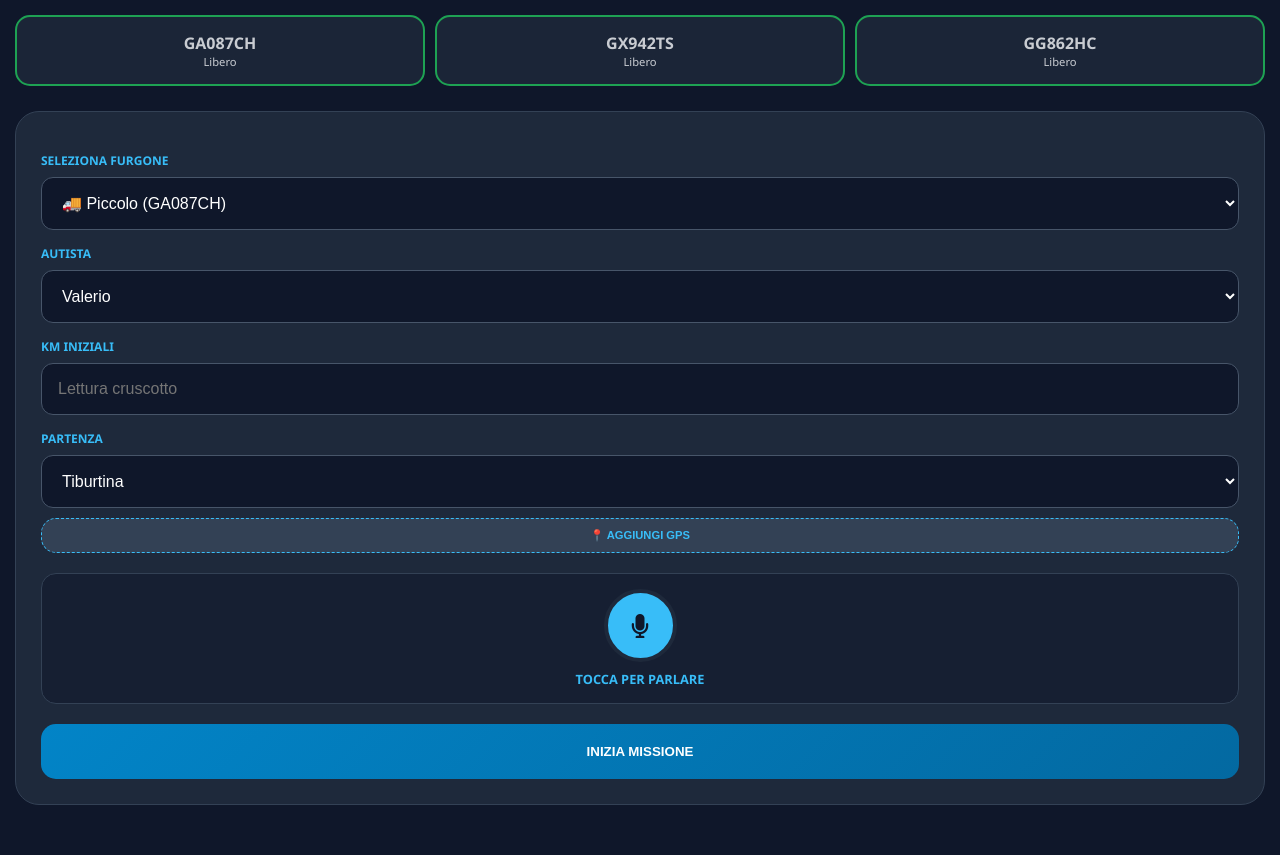
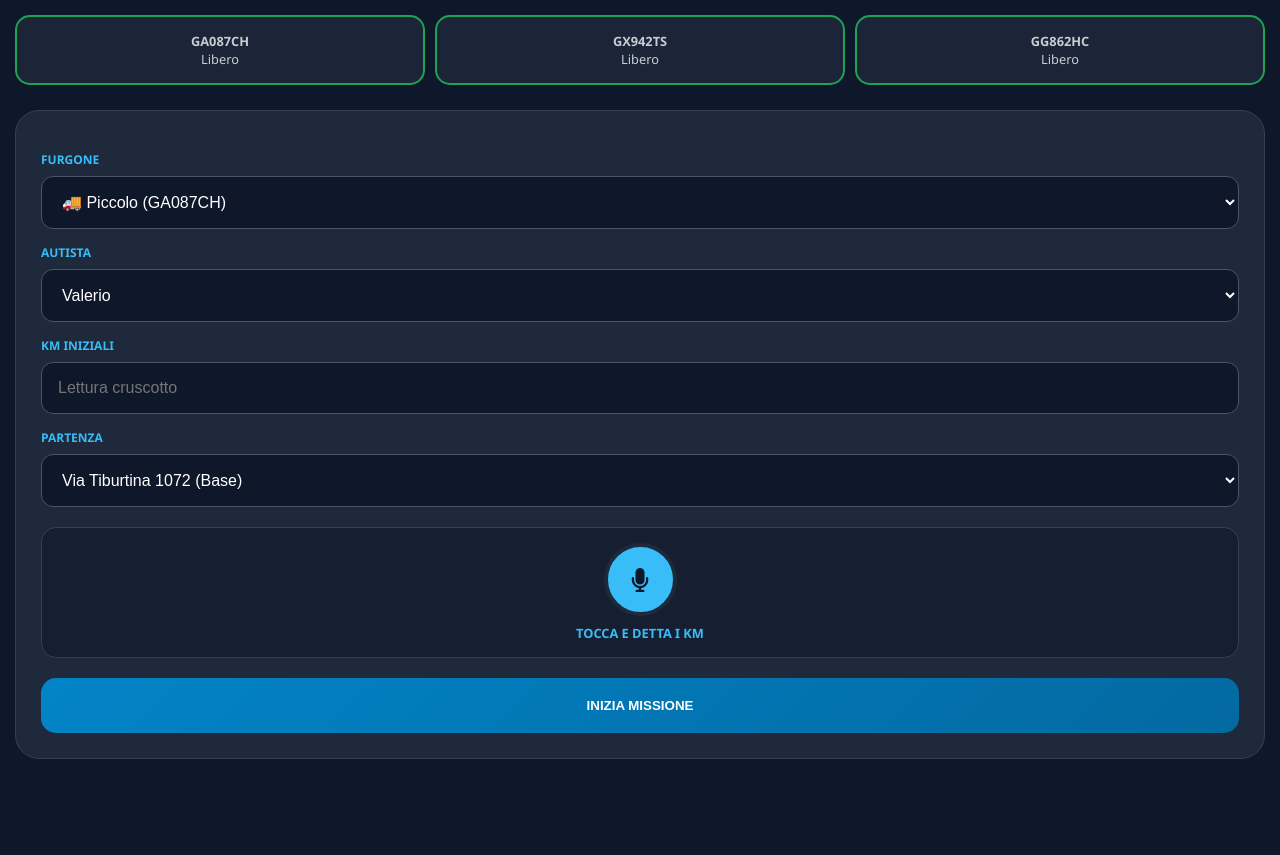
Before and after one commit to valerio121291/furgoni-uscite, a Flask app: page / in a window 1280 px wide. Shown: the part 74-929 px from the top of the page. After the commit the page ends 833 px from the top, so only its background shows below. Run offline with Flask 3, Linux system fonts and the light colour scheme; data that the repository does not hold is empty.

Commit message:
Update form.html

```diff
--- a/templates/form.html
+++ b/templates/form.html
@@ -11,7 +11,7 @@
         .header { background: #000; color: var(--accent); padding: 25px; text-align: center; font-weight: 800; border-bottom: 2px solid var(--accent); text-transform: uppercase; letter-spacing: 2px; }
 
         .status-container { display: grid; grid-template-columns: repeat(3, 1fr); gap: 10px; padding: 15px; }
-        .truck-card { background: var(--card-dark); padding: 15px 5px; border-radius: 15px; text-align: center; border: 1px solid #334155; }
+        .truck-card { background: var(--card-dark); padding: 15px 5px; border-radius: 15px; text-align: center; border: 1px solid #334155; font-size: 0.8rem; }
         .truck-card.In.Viaggio { border: 2px solid var(--warning); }
         .truck-card.Libero { border: 2px solid var(--success); opacity: 0.8; }
 
@@ -23,7 +23,8 @@
         .btn { width: 100%; padding: 20px; margin-top: 15px; border-radius: 15px; border: none; font-weight: 800; cursor: pointer; text-transform: uppercase; display: block; }
         .btn-start { background: linear-gradient(135deg, #0284c7, #0369a1); color: white; }
         .btn-stop { background: linear-gradient(135deg, #16a34a, #15803d); color: white; }
-        .btn-gps { background: #334155; color: var(--accent); font-size: 0.7rem; border: 1px dashed var(--accent); margin-top: 10px; padding: 10px; }
+        .btn-nav { background: #334155; color: #fbbf24; border: 1px solid #fbbf24; margin-top: 10px; padding: 12px; font-size: 0.8rem; }
+        .btn-wa { background: #25d366; color: white; margin-top: 10px; }
         .btn-annulla { background: #475569; color: white; margin-top: 10px; font-size: 0.8rem; }
 
         .voice-wrapper { text-align: center; margin: 20px 0; padding: 15px; background: rgba(15, 23, 42, 0.5); border-radius: 15px; border: 1px solid #334155; }
@@ -41,7 +42,7 @@
         {% for t, info in furgoni.items() %}
         <div class="truck-card {{ info.stato }}">
             <strong>{{ t }}</strong>
-            <div style="font-size: 0.7rem;">{{ info.stato }}</div>
+            <div>{{ info.stato }}</div>
         </div>
         {% endfor %}
     </div>
@@ -50,7 +51,7 @@
         <div class="card">
             <form method="post" id="form-logistica">
                 {% if not targa_attiva %}
-                    <label>Seleziona Furgone</label>
+                    <label>Furgone</label>
                     <select name="targa" id="targa_select">
                         <option value="GA087CH">🚚 Piccolo (GA087CH)</option>
                         <option value="GX942TS">🚚🚚 Medio (GX942TS)</option>
@@ -70,12 +71,11 @@
                     <input type="number" name="km_partenza" id="km_input" placeholder="Lettura cruscotto" required>
 
                     <label>Partenza</label>
-                    <select name="partenza" id="partenza_field"><option value="Tiburtina">Tiburtina</option></select>
-                    <button type="button" class="btn btn-gps" onclick="rilevaPosizione('partenza_field')">📍 AGGIUNGI GPS</button>
+                    <select name="partenza"><option value="Via Tiburtina 1072">Via Tiburtina 1072 (Base)</option></select>
 
                     <div class="voice-wrapper">
                         <div class="mic-btn" id="mic-btn"><i class="fas fa-microphone"></i></div>
-                        <div id="voice-msg">TOCCA PER PARLARE</div>
+                        <div id="voice-msg">TOCCA E DETTA I KM</div>
                     </div>
 
                     <button type="submit" name="azione" value="start" class="btn btn-start">Inizia Missione</button>
@@ -87,32 +87,28 @@
                     </div>
 
                     <input type="hidden" name="targa" value="{{ targa_attiva }}">
+                    <input type="hidden" id="nome_autista" value="{{ corsa_attiva.autista }}">
 
                     {% if corsa_attiva.step == 1 %}
                         <label>Destinazione</label>
                         <select name="destinazione" id="destinazione_field">
-                            <option value="AQUILA">AQUILA</option>
-                            <option value="AVEZZANO">AVEZZANO</option>
-                            <option value="BIENTINA">BIENTINA</option>
-                            <option value="BIETTI">BIETTI</option>
-                            <option value="CASTEL DI SANGRO">CASTEL DI SANGRO</option>
-                            <option value="CASTRO PRETORIO">CASTRO PRETORIO</option>
-                            <option value="GIRO LIBERO">GIRO LIBERO</option>
-                            <option value="PESCARA">PESCARA</option>
-                            <option value="POLICLINICO UMBERTO 1">POLICLINICO UMBERTO 1</option>
-                            <option value="PRATICA DI MARE">PRATICA DI MARE</option>
-                            <option value="PTV">PTV</option>
-                            <option value="RIETI">RIETI</option>
-                            <option value="SAN GIOVANNI">SAN GIOVANNI</option>
-                            <option value="SETTEBAGNI">SETTEBAGNI</option>
-                            <option value="SPALLANZANI">SPALLANZANI</option>
-                            <option value="STUDIO LEGALE ABRIGANO">STUDIO LEGALE ABRIGANO</option>
-                            <option value="SULMONA">SULMONA</option>
-                            <option value="VIA CAVOUR 5">VIA CAVOUR 5</option>
-                            <option value="VIA GENOVA">VIA GENOVA</option>
-                            <option value="VIMINALE">VIMINALE</option>
+                            <option value="POLICLINICO UMBERTO 1">Policlinico Umberto I</option>
+                            <option value="SAN GIOVANNI">San Giovanni (Via dei Laterani 4)</option>
+                            <option value="PTV">PTV (Tor Vergata P.S.)</option>
+                            <option value="VIMINALE">Viminale</option>
+                            <option value="VIA CAVOUR 5">Via Cavour 5</option>
+                            <option value="VIA GENOVA">Via Genova (Vigili del Fuoco)</option>
+                            <option value="AVEZZANO">Ospedale Avezzano</option>
+                            <option value="AQUILA">Ospedale L'Aquila</option>
+                            <option value="SULMONA">Ospedale Sulmona</option>
+                            <option value="CASTEL DI SANGRO">Ospedale Castel di Sangro</option>
+                            <option value="PRATICA DI MARE">Aeronautica Pratica di Mare</option>
+                            <option value="SPALLANZANI">Spallanzani</option>
+                            <option value="BIETTI">Fondazione Bietti</option>
+                            <option value="EUR ARCHIVIO DI STATO">EUR Archivio di Stato</option>
+                            <option value="GIRO LIBERO">Giro Libero</option>
                         </select>
-                        <button type="button" class="btn btn-gps" onclick="rilevaPosizione('destinazione_field')">📍 AGGIUNGI GPS</button>
+                        <button type="button" class="btn btn-nav" onclick="apriNavigatore()">🧭 APRI NAVIGATORE</button>
 
                         <label>KM all'Arrivo</label>
                         <input type="number" name="km_destinazione" id="km_input" required>
@@ -133,6 +129,7 @@
                         </div>
 
                         <button type="submit" name="azione" value="stop" class="btn btn-stop">Chiudi Viaggio</button>
+                        <button type="button" class="btn btn-wa" onclick="inviaWhatsApp()">🟢 INVIA SU WHATSAPP</button>
                     {% endif %}
 
                     <button type="submit" name="azione" value="annulla" class="btn btn-annulla" formnovalidate>Indietro / Errore</button>
@@ -142,10 +139,42 @@
     </div>
 
     <script>
-    // Seleziona tutti i microfoni presenti nella pagina
     const micButtons = document.querySelectorAll('.mic-btn');
     const voiceMsg = document.getElementById('voice-msg');
 
+    // SINTESI VOCALE: L'app parla
+    function parla(testo) {
+        const synth = window.speechSynthesis;
+        const utterance = new SpeechSynthesisUtterance(testo);
+        utterance.lang = 'it-IT';
+        synth.speak(utterance);
+    }
+
+    // MAPPA INDIRIZZI PER NAVIGATORE
+    const coordinate = {
+        "POLICLINICO UMBERTO 1": "Viale del Policlinico 155, Roma",
+        "SAN GIOVANNI": "Via dei Laterani 4, Roma",
+        "PTV": "Viale Oxford 81, Roma",
+        "VIMINALE": "Piazza del Viminale, Roma",
+        "VIA CAVOUR 5": "Via Cavour 5, Roma",
+        "VIA GENOVA": "Via Genova 1, Roma",
+        "AVEZZANO": "Via Giuseppe di Vittorio, Avezzano",
+        "AQUILA": "Via Lorenzo Natali 1, L'Aquila",
+        "SULMONA": "Viale Giuseppe Mazzini 100, Sulmona",
+        "CASTEL DI SANGRO": "Via Sangrina 20, Castel di Sangro",
+        "PRATICA DI MARE": "Via Pratica di Mare 45, Pomezia",
+        "SPALLANZANI": "Via Portuense 292, Roma",
+        "BIETTI": "Via Santo Stefano Rotondo 6, Roma",
+        "EUR ARCHIVIO DI STATO": "Piazzale degli Archivi 27, Roma"
+    };
+
+    function apriNavigatore() {
+        const dest = document.getElementById('destinazione_field').value;
+        const addr = coordinate[dest];
+        if(addr) window.open(`https://www.google.com/maps/dir/?api=1&destination=${encodeURIComponent(addr)}`, '_blank');
+    }
+
+    // RICONOSCIMENTO VOCALE
     if ('webkitSpeechRecognition' in window) {
         const recognition = new webkitSpeechRecognition();
         recognition.lang = 'it-IT';
@@ -162,42 +191,37 @@
         recognition.onresult = (event) => {
             const testo = event.results[0][0].transcript.toLowerCase();
             micButtons.forEach(btn => btn.classList.remove('recording'));
+            let conferma = "Ricevuto. ";
 
-            const autisti = ["Valerio", "Daniele", "Costantino", "Simone", "Stefano"];
-            const furgoni = { "piccolo": "GA087CH", "medio": "GX942TS", "grande": "GG862HC", "grosso": "GG862HC" };
-            const destinazioni = ["AQUILA", "AVEZZANO", "BIENTINA", "BIETTI", "CASTEL DI SANGRO", "CASTRO PRETORIO", "GIRO LIBERO", "PESCARA", "POLICLINICO UMBERTO 1", "PRATICA DI MARE", "PTV", "RIETI", "SAN GIOVANNI", "SETTEBAGNI", "SPALLANZANI", "STUDIO LEGALE ABRIGANO", "SULMONA", "VIA CAVOUR 5", "VIA GENOVA", "VIMINALE"];
-
-            // Riconoscimento Autista
-            if(document.getElementById('autista_select')) {
-                autisti.forEach(a => { if(testo.includes(a.toLowerCase())) document.getElementById('autista_select').value = a; });
+            // KM
+            const n = testo.match(/\d+/g);
+            if(n && document.getElementById('km_input')) {
+                const km = n.join('');
+                document.getElementById('km_input').value = km;
+                conferma += km + " chilometri. ";
             }
 
-            // Riconoscimento Targa
-            if(document.getElementById('targa_select')) {
-                for (let k in furgoni) { if(testo.includes(k)) document.getElementById('targa_select').value = furgoni[k]; }
+            // Destinazione
+            if(document.getElementById('destinazione_field')) {
+                for (let d in coordinate) {
+                    if(testo.includes(d.toLowerCase())) {
+                        document.getElementById('destinazione_field').value = d;
+                        conferma += "Destinazione " + d;
+                    }
+                }
             }
 
-            // Riconoscimento Destinazione
-            if(document.getElementById('destinazione_field')) {
-                destinazioni.forEach(d => { if(testo.includes(d.toLowerCase())) document.getElementById('destinazione_field').value = d; });
-            }
-
-            // Riconoscimento KM (Unisce i numeri pronunciati)
-            const n = testo.match(/\d+/g);
-            if(n && document.getElementById('km_input')) {
-                document.getElementById('km_input').value = n.join('');
-            }
-
-            voiceMsg.innerText = "Dati inseriti!";
+            voiceMsg.innerText = "Dati ok!";
+            parla(conferma);
         };
     }
 
-    function rilevaPosizione(id) {
-        navigator.geolocation.getCurrentPosition(pos => {
-            const val = `Lat: ${pos.coords.latitude.toFixed(3)}, Lon: ${pos.coords.longitude.toFixed(3)}`;
-            const opt = new Option(val, val, true, true);
-            document.getElementById(id).add(opt);
-        });
+    function inviaWhatsApp() {
+        const autista = document.getElementById('nome_autista').value;
+        const targa = "{{ targa_attiva }}";
+        const km = document.getElementById('km_input').value;
+        const msg = `Missione terminata: ${autista}, Furgone ${targa}, KM: ${km}`;
+        window.open(`https://wa.me/?text=${encodeURIComponent(msg)}`, '_blank');
     }
     </script>
 </body>
```
